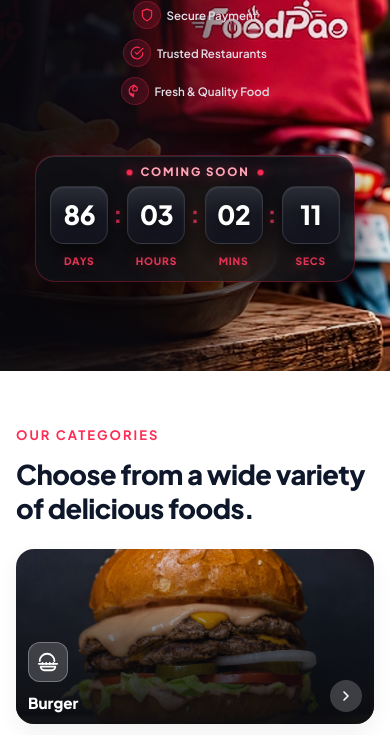
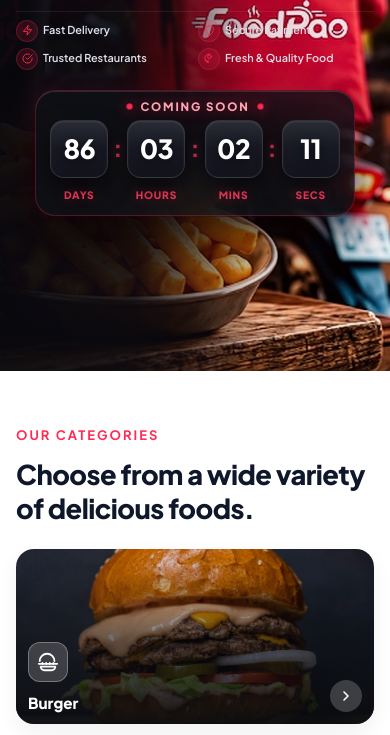
Before and after one commit to sojunrakib/foodpao, a plain HTML site: page index.html in a window 390 px wide. Shown: the part 414-1149 px from the top of the page. Drawn offline with Linux system fonts and the light colour scheme.

Commit message:
fix(hero): arrange features side-by-side on mobile/tablet and align countdown higher

```diff
--- a/css/style.css
+++ b/css/style.css
@@ -2613,14 +2613,14 @@ ul {
   .hero-container {
     position: relative;
     grid-template-columns: 1fr;
-    gap: 36px;
+    gap: 18px;
     align-items: center;
   }
 
   .hero-right-col {
     justify-content: center;
     padding-top: 0;
-    margin-top: 14px;
+    margin-top: 4px;
     transform: none;
   }
 
@@ -2638,14 +2638,15 @@ ul {
     right: auto;
     justify-content: center;
     width: 100%;
-    margin-top: 14px;
+    margin-top: 8px;
   }
 
   .hero-features-row {
-    grid-template-columns: repeat(2, 1fr);
-    width: 100%;
-    max-width: 500px;
+    grid-template-columns: repeat(4, 1fr);
+    width: 100%;
+    max-width: 680px;
     margin: 0 auto;
+    gap: 12px;
   }
 
   .hero-visual-stage {
@@ -2763,21 +2764,21 @@ ul {
 
   /* Hero Section Mobile */
   .hero-section {
-    padding: 30px 0 50px;
+    padding: 24px 0 40px;
     overflow: hidden;
   }
 
   .hero-container {
     position: relative;
     grid-template-columns: 1fr;
-    gap: 32px;
+    gap: 16px;
     align-items: center;
   }
 
   .hero-right-col {
     justify-content: center;
     padding-top: 0;
-    margin-top: 10px;
+    margin-top: 0;
     transform: none;
     width: 100%;
   }
@@ -2789,23 +2790,23 @@ ul {
   }
 
   .handwritten-badge {
-    margin-bottom: 10px;
+    margin-bottom: 8px;
   }
 
   .handwritten-text {
-    font-size: 1.45rem;
+    font-size: 1.4rem;
   }
 
   .hero-title {
     font-size: 2rem;
     line-height: 1.18;
-    margin-bottom: 14px;
+    margin-bottom: 10px;
   }
 
   .hero-description {
     font-size: 0.95rem;
     max-width: 100%;
-    margin-bottom: 24px;
+    margin-bottom: 14px;
   }
 
   .hero-countdown-container {
@@ -2814,8 +2815,8 @@ ul {
     right: auto;
     justify-content: center;
     width: 100%;
-    margin-top: 8px;
-    margin-bottom: 22px;
+    margin-top: 4px;
+    margin-bottom: 12px;
   }
 
   .countdown-minimal-widget {
@@ -2866,31 +2867,34 @@ ul {
   .hero-features-row {
     display: grid !important;
     grid-template-columns: repeat(2, 1fr) !important;
-    gap: 10px;
-    padding-top: 14px;
-    width: 100%;
-    max-width: 100%;
+    gap: 8px 12px !important;
+    padding-top: 10px !important;
+    width: 100% !important;
+    max-width: 380px !important;
+    margin: 0 auto !important;
     box-sizing: border-box;
   }
 
   .feature-item {
-    gap: 6px;
-    justify-content: center;
+    gap: 7px;
+    justify-content: flex-start;
+    align-items: center;
   }
 
   .feature-icon-circle {
-    width: 28px;
-    height: 28px;
+    width: 26px;
+    height: 26px;
   }
 
   .feature-icon-circle svg {
-    width: 14px;
-    height: 14px;
+    width: 13px;
+    height: 13px;
   }
 
   .feature-label {
-    font-size: 0.72rem;
+    font-size: 0.74rem;
     line-height: 1.15;
+    white-space: nowrap;
   }
 
   .hero-visual {
@@ -3114,7 +3118,27 @@ ul {
 /* Extra Small Mobile (< 400px) */
 @media (max-width: 400px) {
   .hero-features-row {
-    grid-template-columns: 1fr !important;
+    grid-template-columns: repeat(2, 1fr) !important;
+    gap: 6px 6px !important;
+    padding-top: 8px !important;
+  }
+
+  .feature-item {
+    gap: 5px !important;
+  }
+
+  .feature-icon-circle {
+    width: 22px !important;
+    height: 22px !important;
+  }
+
+  .feature-icon-circle svg {
+    width: 11px !important;
+    height: 11px !important;
+  }
+
+  .feature-label {
+    font-size: 0.68rem !important;
   }
 
   .categories-grid {
--- a/index.html
+++ b/index.html
@@ -11,7 +11,7 @@
   <link href="https://fonts.googleapis.com/css2?family=Caveat:wght@600;700&family=Plus+Jakarta+Sans:wght@400;500;600;700;800&display=swap" rel="stylesheet">
 
   <!-- Main CSS -->
-  <link rel="stylesheet" href="css/style.css?v=11.0">
+  <link rel="stylesheet" href="css/style.css?v=12.0">
 
   <!-- Favicon with new FoodPao logo -->
   <link rel="icon" type="image/png" href="assets/images/foodpao-logo.png">
@@ -922,6 +922,6 @@
   <div class="toast-container" id="toastContainer"></div>
 
   <!-- Main JavaScript -->
-  <script src="js/script.js?v=11.0"></script>
+  <script src="js/script.js?v=12.0"></script>
 </body>
 </html>
```
Lines whose indentation alone changed are shown as unchanged.
